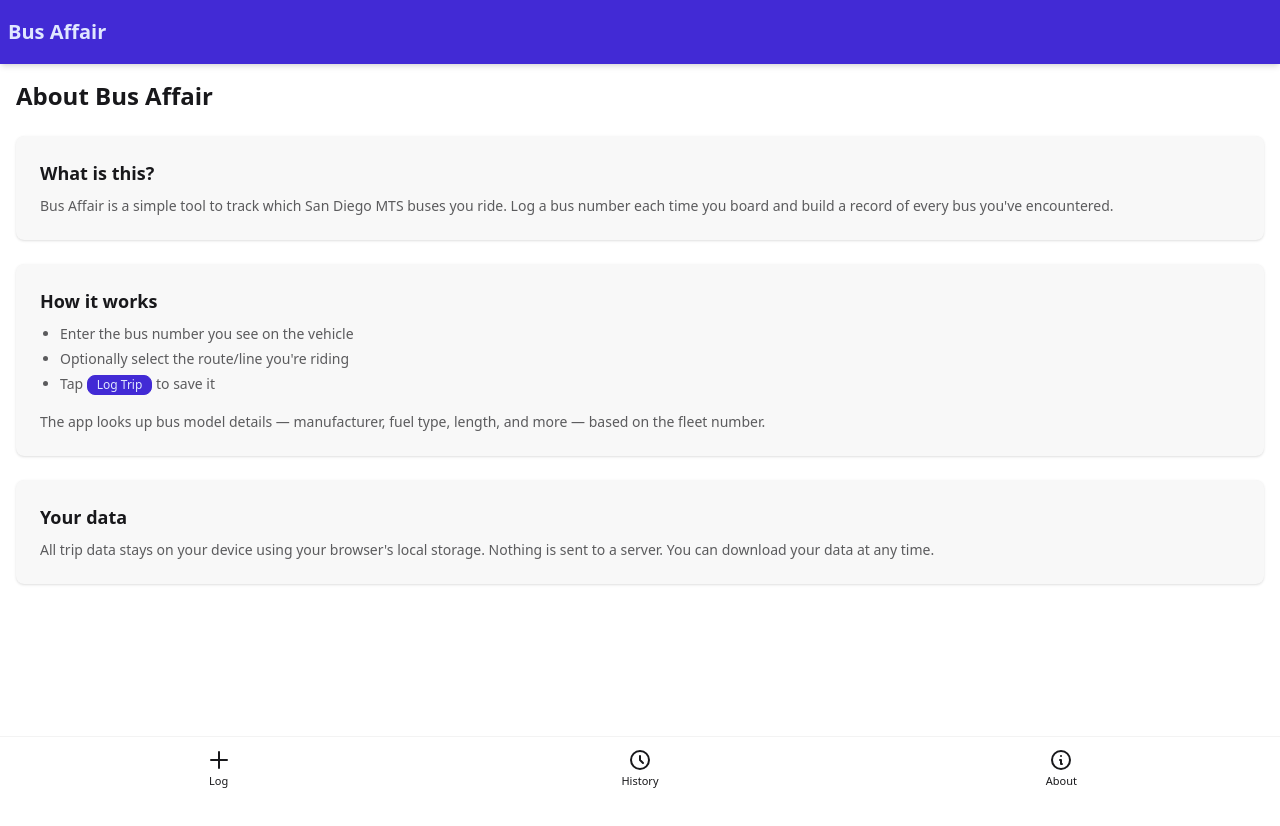
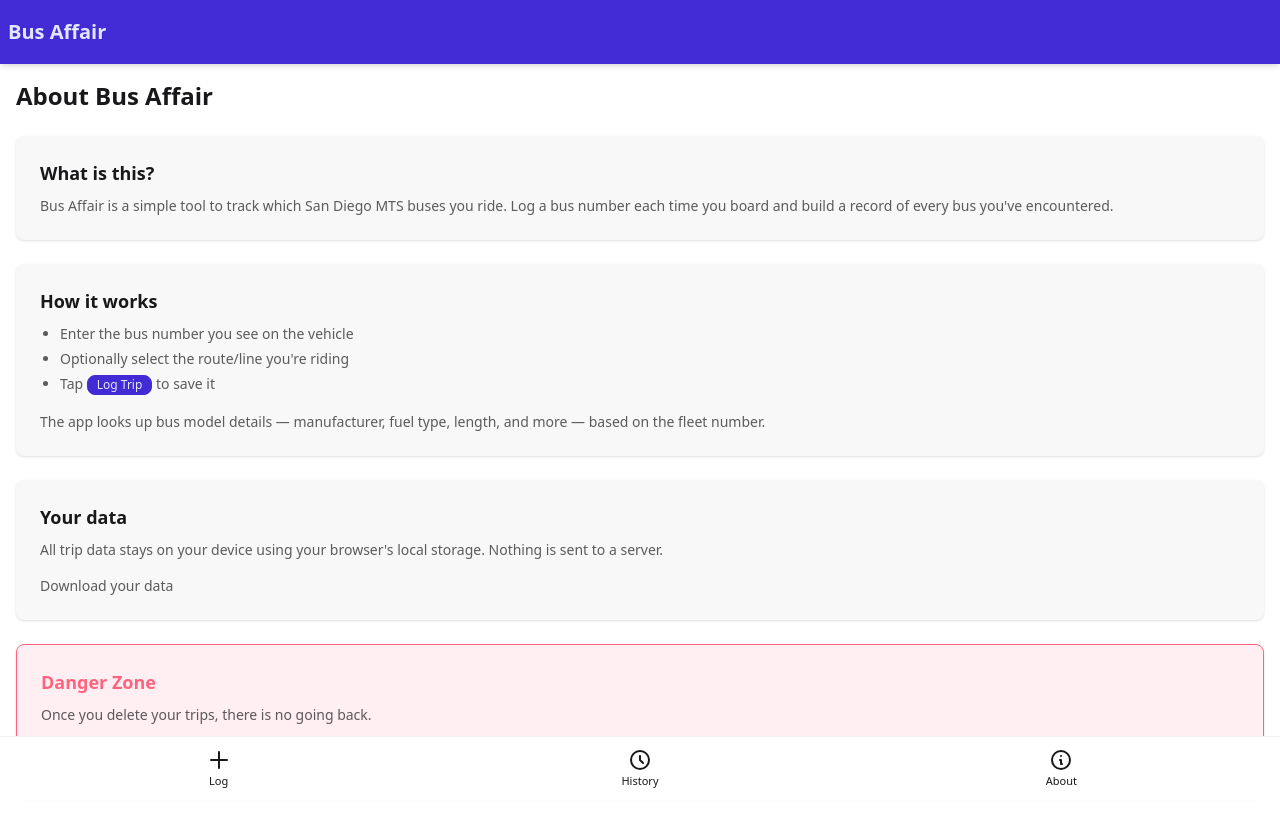
Before and after one commit to ride-sd/bus_affair, a SvelteKit app: page /about in a window 1280 px wide. Shown: the top 826 px of the page. Before the commit the page ends 800 px from the top, so only its background shows below. Built offline with nearby package versions, Linux system fonts and the light colour scheme.

Commit message:
make "Delete All Trips" more hidden

```diff
--- a/src/routes/about/+page.svelte
+++ b/src/routes/about/+page.svelte
@@ -6,6 +6,12 @@
 	onMount(() => {
 		tripStore.load();
 	});
+
+	function clearAll() {
+		if (confirm('Delete all trips? This cannot be undone.')) {
+			tripStore.clearAll();
+		}
+	}
 
 	function exportTrips() {
 		const trips = tripStore.trips.map((trip) => {
@@ -58,11 +64,21 @@
 			<h2 class="card-title">Your data</h2>
 			<p class="text-base-content/70">
 				All trip data stays on your device using your browser's local storage. Nothing is sent
-				to a server. You can
-				<!-- svelte-ignore a11y_no_static_element_interactions -->
-				<!-- svelte-ignore a11y_click_events_have_key_events -->
-				<span class="link link-hover" onclick={exportTrips}>download your data</span> at any time.
+				to a server.
 			</p>
+			<!-- svelte-ignore a11y_no_static_element_interactions -->
+			<!-- svelte-ignore a11y_click_events_have_key_events -->
+			<span class="link link-hover mt-2 text-sm text-base-content/70" onclick={exportTrips}>Download your data</span>
+		</div>
+	</div>
+
+	<div class="card border border-error bg-error/10 shadow-sm">
+		<div class="card-body">
+			<h2 class="card-title text-error">Danger Zone</h2>
+			<p class="text-base-content/70">Once you delete your trips, there is no going back.</p>
+			<div class="card-actions mt-2">
+				<button class="btn btn-error btn-sm" onclick={clearAll}>Delete all trips</button>
+			</div>
 		</div>
 	</div>
 </div>
--- a/src/routes/history/+page.svelte
+++ b/src/routes/history/+page.svelte
@@ -13,14 +13,7 @@
 </script>
 
 <div class="flex flex-col gap-4">
-	<div class="flex items-center justify-between">
-		<h1 class="text-2xl font-bold">Trip History</h1>
-		{#if tripStore.trips.length > 0}
-			<button class="btn btn-error btn-sm" onclick={() => tripStore.clearAll()}>
-				Clear All
-			</button>
-		{/if}
-	</div>
+	<h1 class="text-2xl font-bold">Trip History</h1>
 
 	{#if tripStore.loading}
 		<div class="flex justify-center py-8">
```
